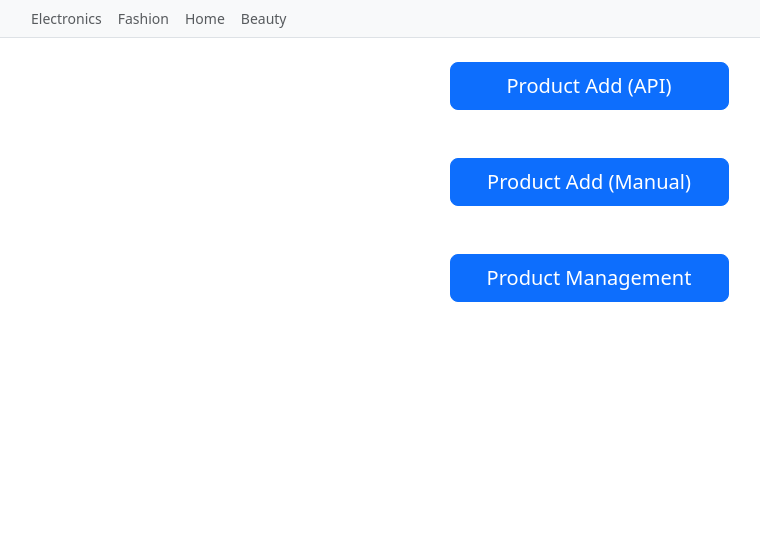
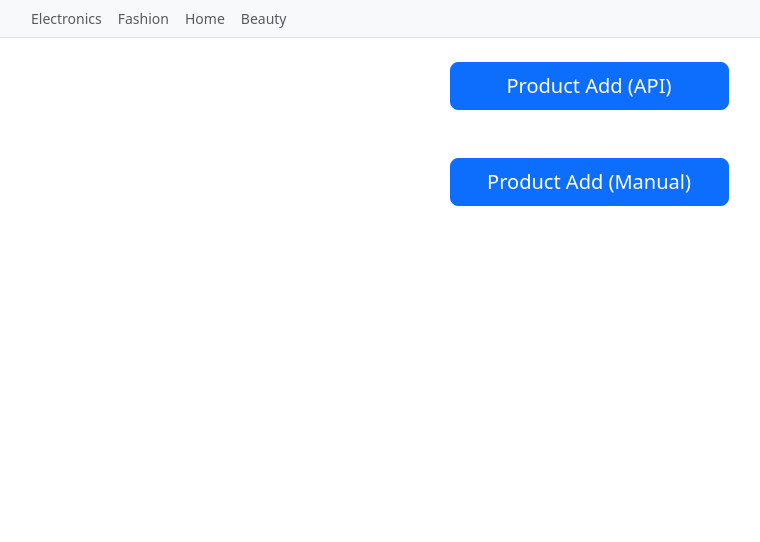
Before and after one commit to cyoussef21/flask-eshop, a Flask app: template templates/admin.html in a window 1280 px wide. Shown: the part 64-606 px from the top of the page, without its empty margins (51-811 px from the left). Run offline with Flask 3, Linux system fonts and the light colour scheme; the template is opened without the code that fills it, so the values that code supplies are empty; some libraries are stand-ins or nearby versions.

Commit message:
Edit README.md

```diff
--- a/templates/admin.html
+++ b/templates/admin.html
@@ -4,7 +4,6 @@
   <div class="d-grid gap-5 col-3 mx-auto mb-3">
     <a href="{{ url_for('add_product_api') }}" class="btn btn-primary btn-lg" type="button">Product Add (API)</a>
     <a href="{{ url_for('add_product_manual') }}" class="btn btn-primary btn-lg" type="button">Product Add (Manual)</a>
-    <a class="btn btn-primary btn-lg" type="button">Product Management</a>
   </div>
   {% with messages = get_flashed_messages() %}
   {% if messages %}
```
Also changed, not shown: README.md.
